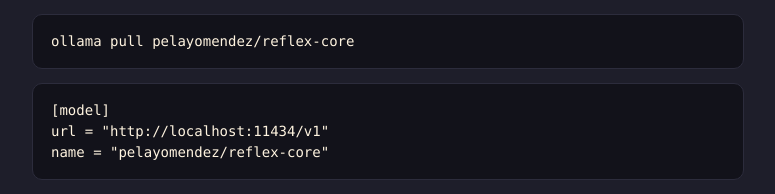
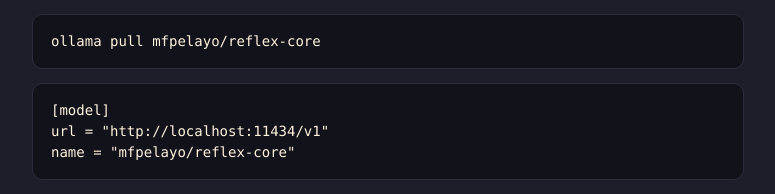
Before and after one commit to pelayomendez/reflex, a website: page docs/index.html in a window 1280 px wide. Shown: the part 3105-3299 px from the top of the page, without its empty margins (252-1027 px from the left). Drawn offline with Linux system fonts and the light colour scheme.

Commit message:
docs: the model lives at mfpelayo/reflex-core on Ollama (#15)

```diff
--- a/docs/index.html
+++ b/docs/index.html
@@ -93,10 +93,10 @@
 
   <h2>Optional: the small model</h2>
   <p>For freer phrasing, serve reflex-core (FunctionGemma 270M, taught the task on invented Macs) with Ollama and point reflex at it in <code>~/.config/reflex/config.toml</code>:</p>
-<pre>ollama pull pelayomendez/reflex-core</pre>
+<pre>ollama pull mfpelayo/reflex-core</pre>
 <pre>[model]
 url = "http://localhost:11434/v1"
-name = "pelayomendez/reflex-core"</pre>
+name = "mfpelayo/reflex-core"</pre>
   <p>It learned the task, not anyone's names, so it works on your Mac as it is; <code>reflex learn</code> collects what it missed if you want to teach it more. Commands, aliases, <code>reflex teach</code> and the design in the <a href="https://github.com/pelayomendez/reflex#readme">README</a>.</p>
 
   <footer>MIT · by <a href="https://github.com/pelayomendez">Pelayo Méndez</a> · after Karpathy's <a href="https://x.com/karpathy/status/1938626382248149433">cognitive core</a></footer>
```
Also changed, not shown: README.md.
